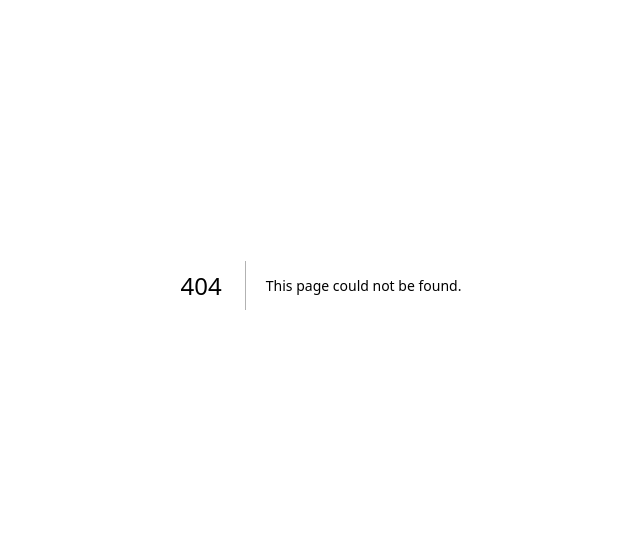
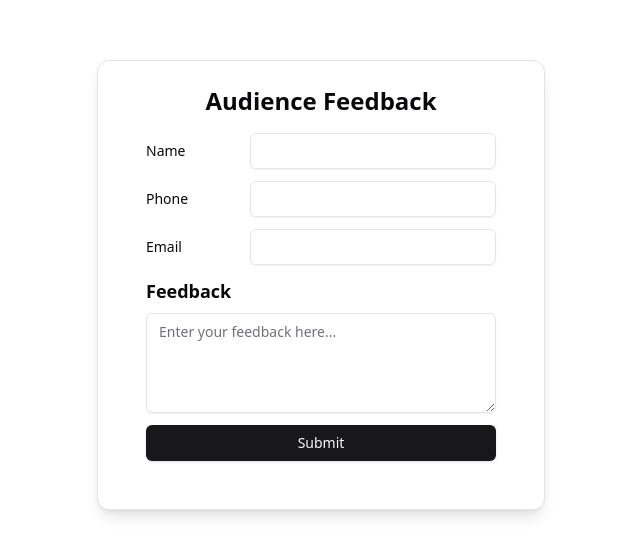
Before and after one commit to hariharans-dev/vocalis-frontend, a Next.js app: page /audience in a window 1280 px wide. Before the commit this address had no page. Shown: the part 115-670 px from the top of the page, without its empty margins (319-959 px from the left). Built offline with nearby package versions, Linux system fonts and the light colour scheme.

Commit message:
Audience page

```diff
--- a/app/_api/audience/Audience.ts
+++ b/app/_api/audience/Audience.ts
@@ -2,8 +2,8 @@ import { getToken } from "@/app/_api/Session";
 import { APIRequestOptions, fetchData } from "../FetchData";
 
 interface ApiResponse {
-  data?: any;
-  status?: string;
+  data?: { response: string };
+  status: string;
   error?: {
     response: string;
   };
--- /dev/null
+++ b/app/audience/page.tsx
@@ -0,0 +1,136 @@
+"use client";
+
+import { useState } from "react";
+import { Button } from "@/components/ui/button";
+import { Card, CardContent } from "@/components/ui/card";
+import { Label } from "@/components/ui/label";
+import { Input } from "@/components/ui/input";
+import { Textarea } from "@/components/ui/textarea";
+import { useSearchParams } from "next/navigation";
+import { createAudienceData } from "../_api/audience/Audience";
+
+export default function AudienceFeedback() {
+  const searchParams = useSearchParams();
+  const endpoint = searchParams.get("endpoint");
+
+  interface AudienceData {
+    name: string;
+    phone: string;
+    email: string;
+    message: string;
+  }
+
+  const [audienceData, setAudienceData] = useState<AudienceData>({
+    name: "",
+    phone: "",
+    email: "",
+    message: "",
+  });
+
+  const [userDataError, setUserDataError] = useState<string | null>(null);
+
+  // Handle input changes correctly
+  const handleInputChange = (
+    e: React.ChangeEvent<HTMLInputElement | HTMLTextAreaElement>
+  ) => {
+    const { name, value } = e.target;
+    setAudienceData((prevData) => ({
+      ...prevData,
+      [name]: value,
+    }));
+  };
+
+  const submitChanges = async () => {
+    if (audienceData.message == "") {
+      setUserDataError("feedback missing !!");
+      return;
+    }
+    console.log(audienceData);
+    var data: any = audienceData;
+    data.event_endpoint = endpoint;
+    console.log(data);
+    const response = await createAudienceData(data);
+    if (response.status == "success") {
+      setUserDataError(String(response.data?.response));
+    } else {
+      setUserDataError(String(response.error?.response));
+    }
+  };
+
+  return (
+    <div className="flex items-center justify-center min-h-screen p-4">
+      <Card className="w-full max-w-md p-6 shadow-lg">
+        <CardContent>
+          <h2 className="text-2xl font-bold text-center mb-4">
+            Audience Feedback
+          </h2>
+          <div className="space-y-3">
+            <div className="flex items-center gap-2">
+              <Label htmlFor="name" className="w-24">
+                Name
+              </Label>
+              <Input
+                id="name"
+                type="text"
+                name="name"
+                value={audienceData.name}
+                onChange={handleInputChange}
+                className="flex-1"
+              />
+            </div>
+
+            <div className="flex items-center gap-2">
+              <Label htmlFor="phone" className="w-24">
+                Phone
+              </Label>
+              <Input
+                id="phone"
+                type="text"
+                name="phone"
+                value={audienceData.phone}
+                onChange={handleInputChange}
+                className="flex-1"
+              />
+            </div>
+
+            <div className="flex items-center gap-2">
+              <Label htmlFor="email" className="w-24">
+                Email
+              </Label>
+              <Input
+                id="email"
+                type="email"
+                name="email"
+                value={audienceData.email}
+                onChange={handleInputChange}
+                className="flex-1"
+              />
+            </div>
+
+            <div className="flex flex-col gap-2">
+              <Label htmlFor="message" className="text-lg font-semibold">
+                Feedback
+              </Label>
+              <Textarea
+                id="message"
+                name="message"
+                value={audienceData.message}
+                onChange={handleInputChange}
+                placeholder="Enter your feedback here..."
+                className="w-full min-h-[100px]"
+              />
+            </div>
+
+            {userDataError && (
+              <p className="text-red-500 text-sm">{userDataError}</p>
+            )}
+
+            <Button onClick={submitChanges} className="w-full">
+              Submit
+            </Button>
+          </div>
+        </CardContent>
+      </Card>
+    </div>
+  );
+}
--- /dev/null
+++ b/components/ui/textarea.tsx
@@ -0,0 +1,22 @@
+import * as React from "react"
+
+import { cn } from "@/lib/utils"
+
+const Textarea = React.forwardRef<
+  HTMLTextAreaElement,
+  React.ComponentProps<"textarea">
+>(({ className, ...props }, ref) => {
+  return (
+    <textarea
+      className={cn(
+        "flex min-h-[60px] w-full rounded-md border border-input bg-transparent px-3 py-2 text-base shadow-sm placeholder:text-muted-foreground focus-visible:outline-none focus-visible:ring-1 focus-visible:ring-ring disabled:cursor-not-allowed disabled:opacity-50 md:text-sm",
+        className
+      )}
+      ref={ref}
+      {...props}
+    />
+  )
+})
+Textarea.displayName = "Textarea"
+
+export { Textarea }
```
